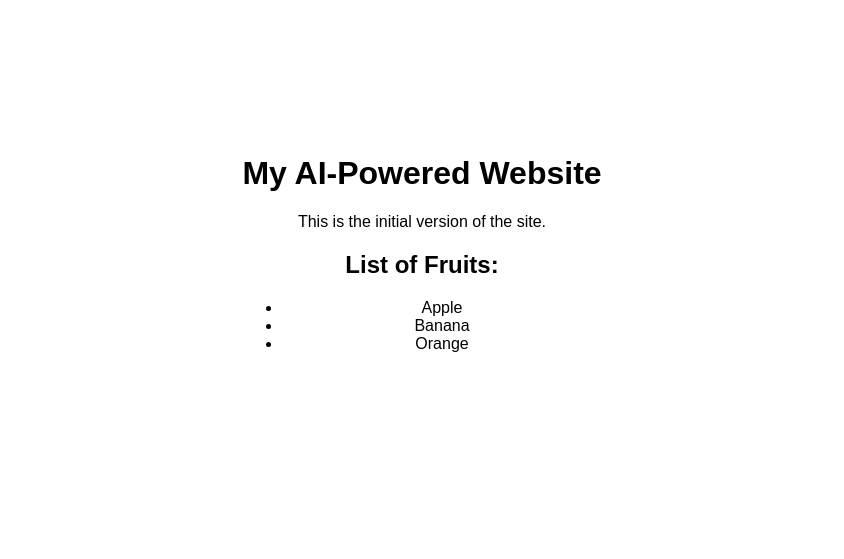
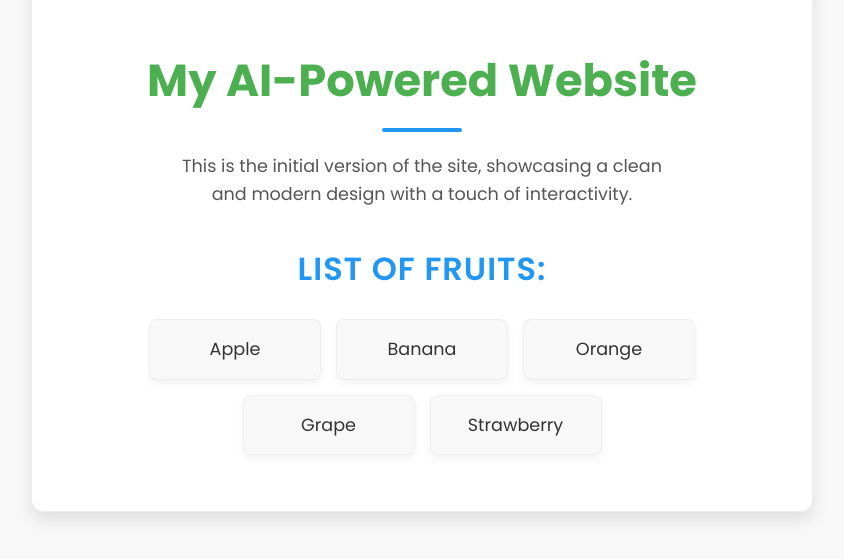
Before and after one commit to archith-pixel/ai-website-demo, a website: page index.html in a window 1280 px wide. Shown: the part 157-716 px from the top of the page, without its empty margins (218-1062 px from the left). Drawn offline with Linux system fonts and the light colour scheme.

Commit message:
feat: AI implemented request - create good ui design for the page

```diff
--- a/index.html
+++ b/index.html
@@ -3,21 +3,166 @@
 <head>
     <meta charset="UTF-8">
     <meta name="viewport" content="width=device-width, initial-scale=1.0">
-    <title>My Simple Site</title>
+    <title>My AI-Powered Website</title>
+    <link href="https://fonts.googleapis.com/css2?family=Poppins:wght@400;600;700&display=swap" rel="stylesheet">
     <style>
-        body { font-family: sans-serif; display: grid; place-items: center; min-height: 100vh; }
-        .container { text-align: center; }
+        :root {
+            --primary-color: #4CAF50; /* A pleasant green */
+            --accent-color: #2196F3; /* A friendly blue */
+            --text-color: #333;
+            --light-text-color: #555;
+            --background-color: #f8f8f8;
+            --container-bg: #ffffff;
+            --border-color: #eee;
+            --shadow-light: 0 4px 8px rgba(0, 0, 0, 0.05);
+            --shadow-medium: 0 8px 16px rgba(0, 0, 0, 0.1);
+        }
+
+        body {
+            font-family: 'Poppins', sans-serif;
+            line-height: 1.6;
+            color: var(--text-color);
+            background-color: var(--background-color);
+            margin: 0;
+            display: grid;
+            place-items: center;
+            min-height: 100vh;
+            padding: 20px;
+            box-sizing: border-box; /* Include padding in element's total width and height */
+        }
+
+        .container {
+            background-color: var(--container-bg);
+            padding: 40px;
+            border-radius: 12px;
+            box-shadow: var(--shadow-medium);
+            text-align: center;
+            max-width: 700px;
+            width: 100%;
+            border: 1px solid var(--border-color);
+            transition: transform 0.3s ease-in-out;
+        }
+
+        .container:hover {
+            transform: translateY(-5px);
+        }
+
+        h1 {
+            color: var(--primary-color);
+            margin-bottom: 20px;
+            font-size: 2.8em;
+            font-weight: 700;
+            position: relative;
+            padding-bottom: 15px;
+        }
+
+        h1::after {
+            content: '';
+            position: absolute;
+            left: 50%;
+            bottom: 0;
+            transform: translateX(-50%);
+            width: 80px;
+            height: 4px;
+            background-color: var(--accent-color);
+            border-radius: 2px;
+        }
+
+        p {
+            margin-bottom: 25px;
+            font-size: 1.1em;
+            color: var(--light-text-color);
+            max-width: 500px;
+            margin-left: auto;
+            margin-right: auto;
+        }
+
+        h2 {
+            color: var(--accent-color);
+            margin-top: 35px;
+            margin-bottom: 20px;
+            font-size: 2em;
+            font-weight: 600;
+            text-transform: uppercase;
+            letter-spacing: 1px;
+        }
+
+        ul {
+            list-style-type: none;
+            padding: 0;
+            margin-top: 25px;
+            display: flex;
+            flex-wrap: wrap;
+            justify-content: center;
+            gap: 15px;
+        }
+
+        li {
+            background-color: var(--background-color);
+            padding: 15px 25px;
+            border-radius: 8px;
+            font-size: 1.1em;
+            color: var(--text-color);
+            font-weight: 400;
+            border: 1px solid var(--border-color);
+            box-shadow: var(--shadow-light);
+            transition: all 0.3s ease;
+            cursor: pointer;
+            min-width: 120px; /* Ensure some minimum width for list items */
+        }
+
+        li:hover {
+            background-color: var(--accent-color);
+            color: var(--container-bg);
+            transform: translateY(-3px) scale(1.02);
+            box-shadow: var(--shadow-medium);
+            border-color: var(--accent-color);
+        }
+
+        /* Responsive adjustments */
+        @media (max-width: 600px) {
+            .container {
+                padding: 30px 20px;
+                border-radius: 8px;
+            }
+
+            h1 {
+                font-size: 2em;
+            }
+
+            h2 {
+                font-size: 1.6em;
+            }
+
+            p {
+                font-size: 1em;
+            }
+
+            li {
+                padding: 12px 20px;
+                font-size: 1em;
+                min-width: unset; /* Remove min-width on small screens */
+                width: 100%; /* Make list items take full width */
+            }
+
+            ul {
+                flex-direction: column; /* Stack list items vertically */
+                gap: 10px;
+            }
+        }
     </style>
 </head>
 <body>
     <div class="container">
         <h1>My AI-Powered Website</h1>
-        <p>This is the initial version of the site.</p>
+        <p>This is the initial version of the site, showcasing a clean and modern design with a touch of interactivity.</p>
         <h2>List of Fruits:</h2>
         <ul>
             <li>Apple</li>
             <li>Banana</li>
             <li>Orange</li>
+            <li>Grape</li>
+            <li>Strawberry</li>
         </ul>
     </div>
 </body>
```
